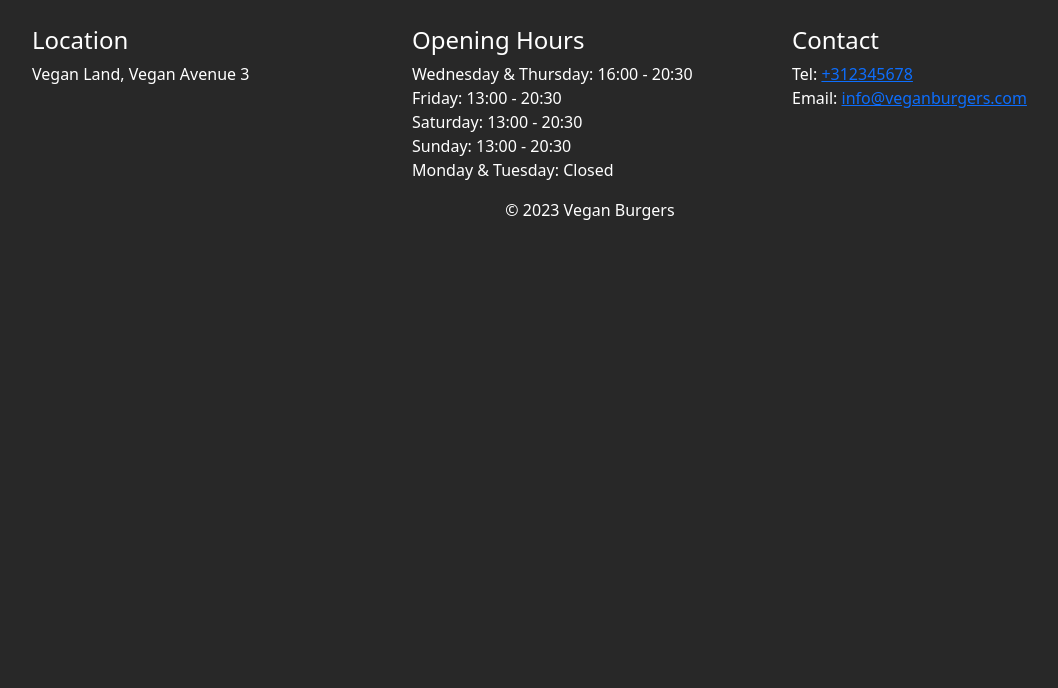
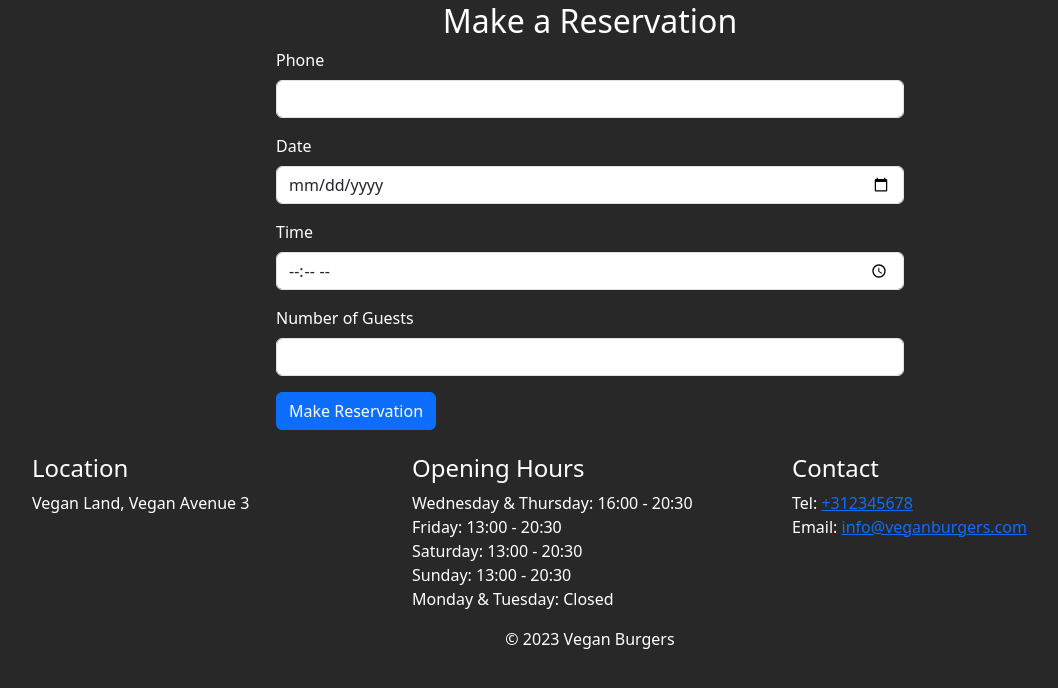
Before and after one commit to luayidriss/vegan_burgers, a Django app: page /reservation/ in a window 1280 px wide. Shown: the part 72-760 px from the top of the page, without its empty margins (50-1108 px from the left). Run offline with Django 3.2, Linux system fonts and the light colour scheme.

Commit message:
Add reservation page design

```diff
--- a/templates/reservation.html
+++ b/templates/reservation.html
@@ -1,6 +1,32 @@
 {% extends "base.html" %}
 
 {% block content %}
+<h2 class="text-center">Make a Reservation</h2>
 
+    <div class="row">
+      <div class="col-md-6 offset-md-3">
+        <div class="reservation-form">
+          <form>
+            <div class="mb-3">
+              <label for="phone" class="form-label">Phone</label>
+              <input type="tel" class="form-control" id="phone" name="phone" required>
+            </div>
+            <div class="mb-3">
+              <label for="date" class="form-label">Date</label>
+              <input type="date" class="form-control" id="date" name="date" required>
+            </div>
+            <div class="mb-3">
+              <label for="time" class="form-label">Time</label>
+              <input type="time" class="form-control" id="time" name="time" required>
+            </div>
+            <div class="mb-3">
+              <label for="guests" class="form-label">Number of Guests</label>
+              <input type="number" class="form-control" id="guests" name="guests" required>
+            </div>
+            <button type="submit" class="btn btn-primary">Make Reservation</button>
+          </form>
+        </div>
+      </div>
+    </div>
 
 {% endblock content %}
```
